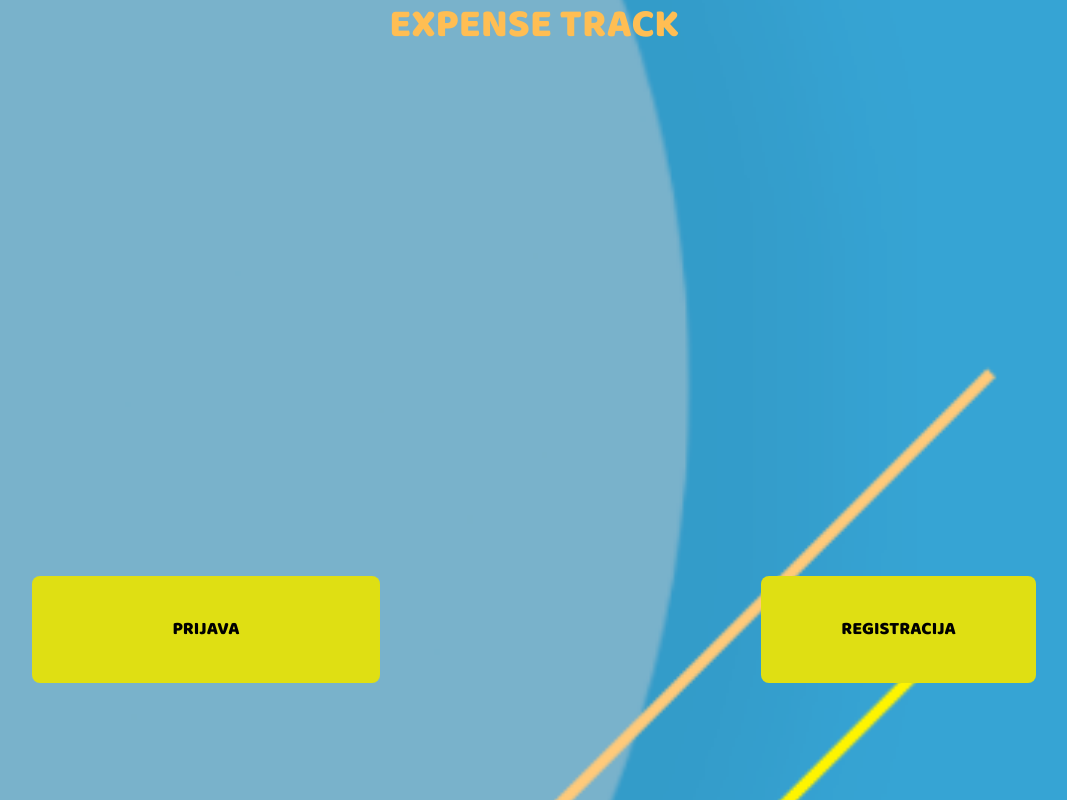
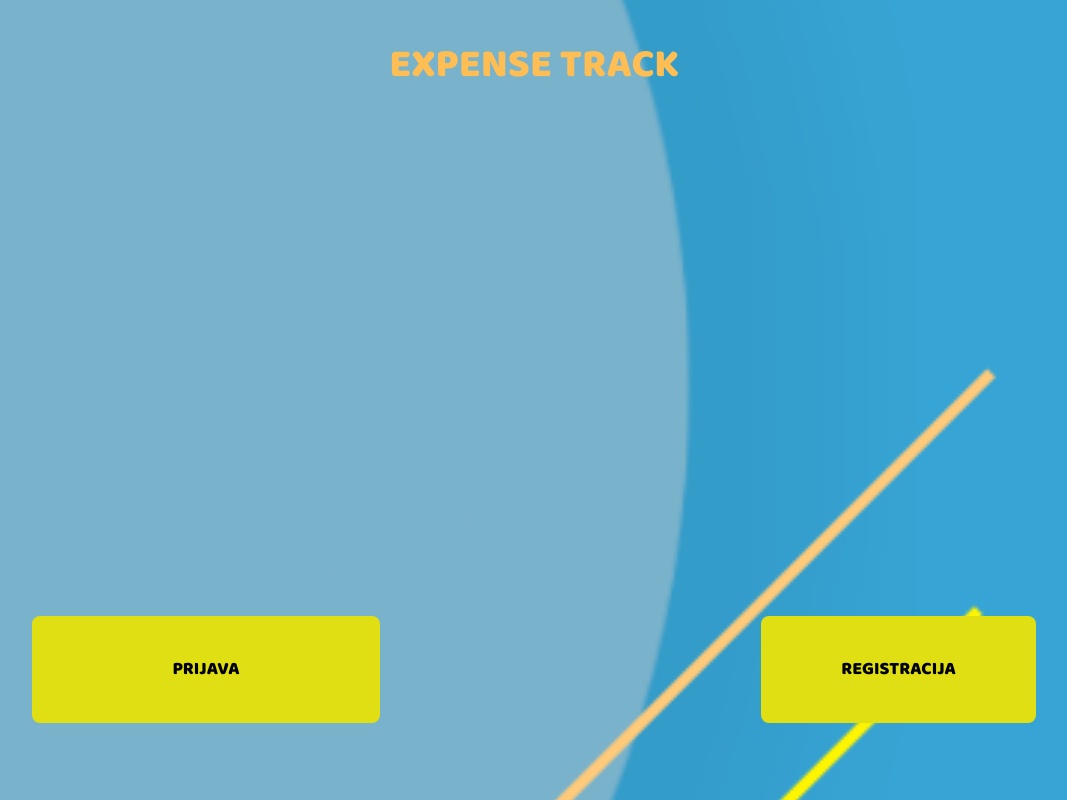
Before and after one commit to emilipuh/frontend, a Vue app: page /pocetna in a window 1280 px wide. Shown: the whole page, without its empty margins (106-1173 px from the left). Built offline with nearby package versions, Linux system fonts and the light colour scheme.

Commit message:
Izmjena css-a

```diff
--- a/src/views/Pocetna.vue
+++ b/src/views/Pocetna.vue
@@ -42,7 +42,7 @@ export default {
   max-height: 100dvh;
 }
 .title {
-  //margin-top: 10vh;
+  margin-top: 5vh;
   transition: margin-top 1s;
   font-size: 40px;
   color: #ffbe53;
```
